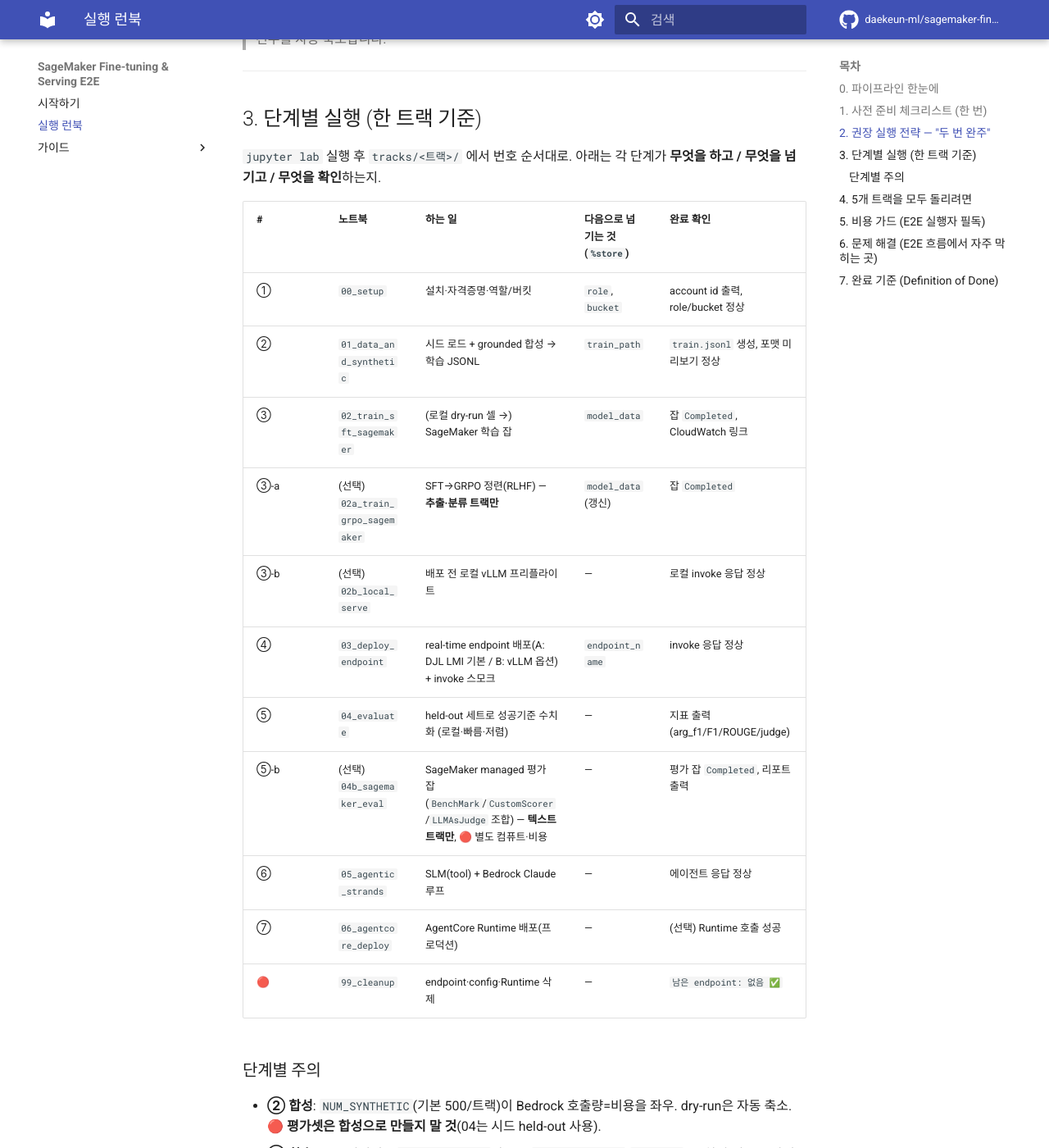
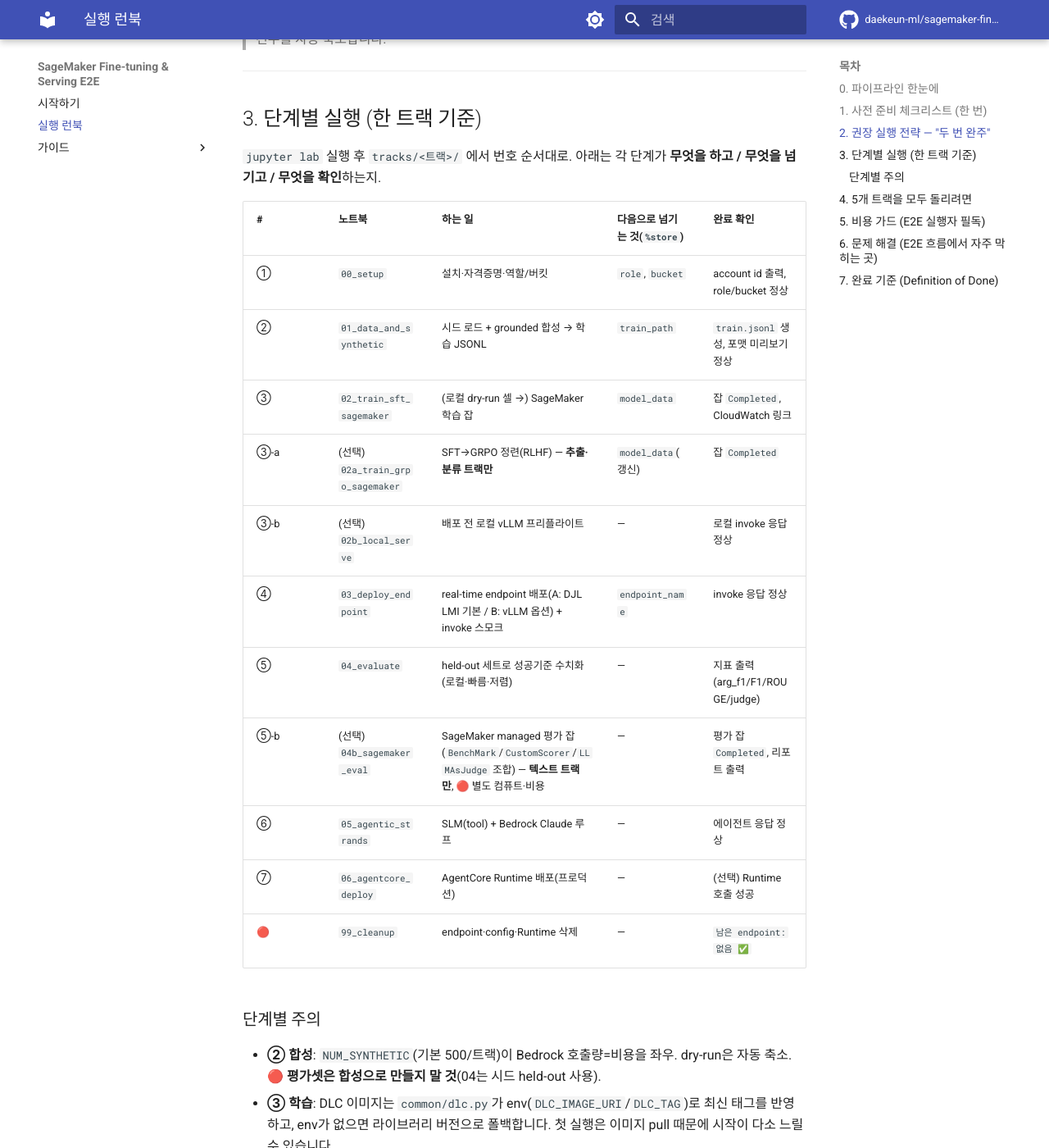
Before and after one commit to daekeun-ml/sagemaker-finetune-serve-e2e, an MkDocs documentation site: the page built from docs/RUN_E2E.md, in a window 1280 px wide and 1400 px high, scrolled down 1939 px. Shown: the whole window at 82% size. Built offline with MkDocs 1.6.1 and Material for MkDocs 9.7.7, drawn with Linux system fonts in a browser that asks for light colours; comment, search, counter and statistics services are not loaded.

Commit message:
Fix tables overflowing on the docs site
Long URLs in the source tables (up to 107 characters, no spaces) could
not be wrapped by the browser, so the table pushed past the content
width and text ran off the right edge. All seven docs have such URLs.

Add docs/stylesheets/extra.css:
- Wrap inside table cells with overflow-wrap: anywhere, keeping the URL
  text intact and only changing how it is displayed
- Keep horizontal scrolling on the table itself as a fallback
- Apply the same wrapping to inline code, which carries long env names
  such as SM_VLLM_GPU_MEMORY_UTILIZATION

Code blocks are left alone: Material already scrolls them horizontally,
which is preferable to wrapping shell commands mid-line.

```diff
--- /dev/null
+++ b/docs/stylesheets/extra.css
@@ -0,0 +1,20 @@
+/* 표 안의 긴 URL이 줄바꿈되지 않아 표가 오른쪽으로 삐져나가는 문제를 막습니다.
+   (근거 표의 URL이 최대 107자 — 공백이 없어 브라우저가 줄을 못 나눕니다.)
+   URL 텍스트 자체는 그대로 두고, 표시만 여러 줄로 흘립니다. */
+.md-typeset table:not([class]) td,
+.md-typeset table:not([class]) th {
+  overflow-wrap: anywhere;
+  word-break: break-word;
+}
+
+/* 표가 화면보다 넓으면 표 자체를 가로 스크롤합니다(본문은 밀리지 않게).
+   Material 기본값이지만, 위 줄바꿈으로 대부분 해결되고 이건 최후 방어입니다. */
+.md-typeset .md-typeset__table {
+  display: block;
+  overflow-x: auto;
+}
+
+/* 본문 인라인 코드(`SM_VLLM_GPU_MEMORY_UTILIZATION` 등 긴 env 이름)도 같은 이유로 처리 */
+.md-typeset code {
+  overflow-wrap: anywhere;
+}
--- a/mkdocs.yml
+++ b/mkdocs.yml
@@ -75,6 +75,9 @@
       - Agentic loop: 04_agentic.md
       - 서빙 컨테이너: 05_serving_containers.md
 
+extra_css:
+  - stylesheets/extra.css
+
 extra:
   social:
     - icon: fontawesome/brands/github
```
